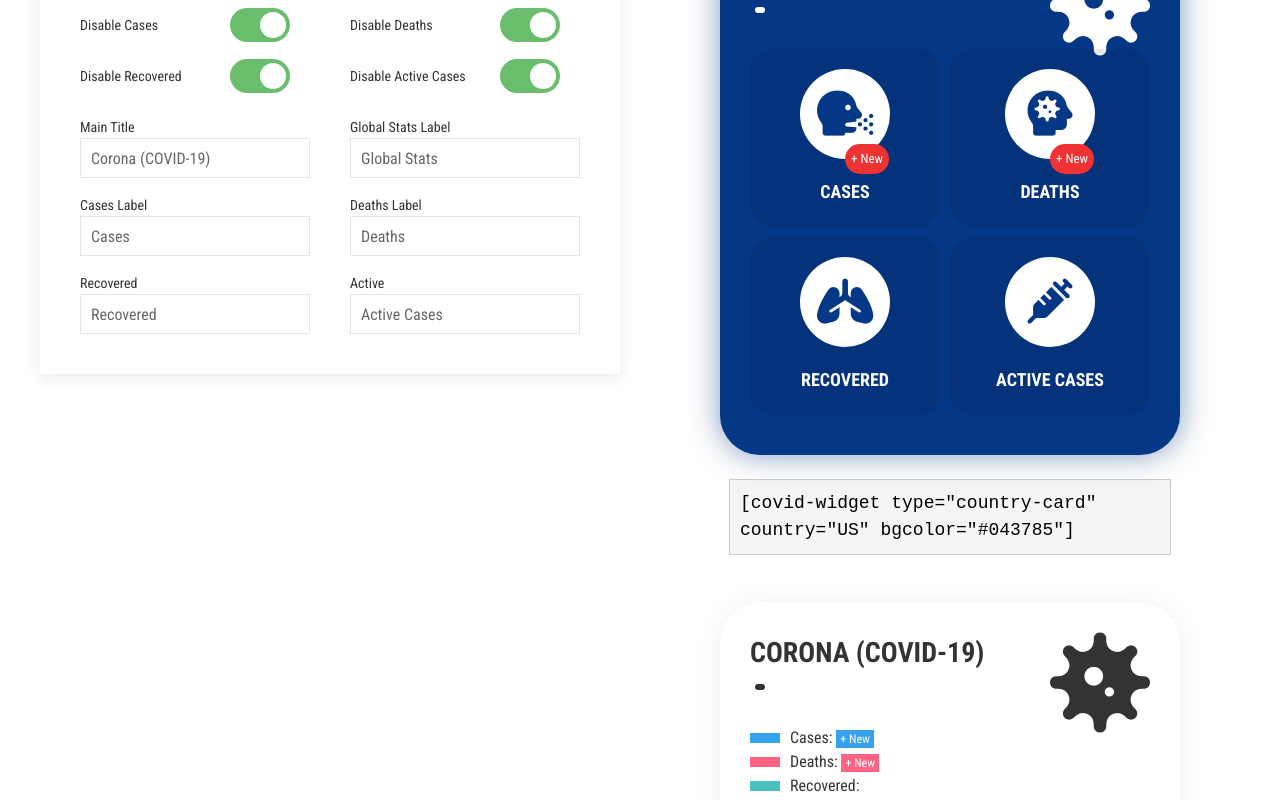
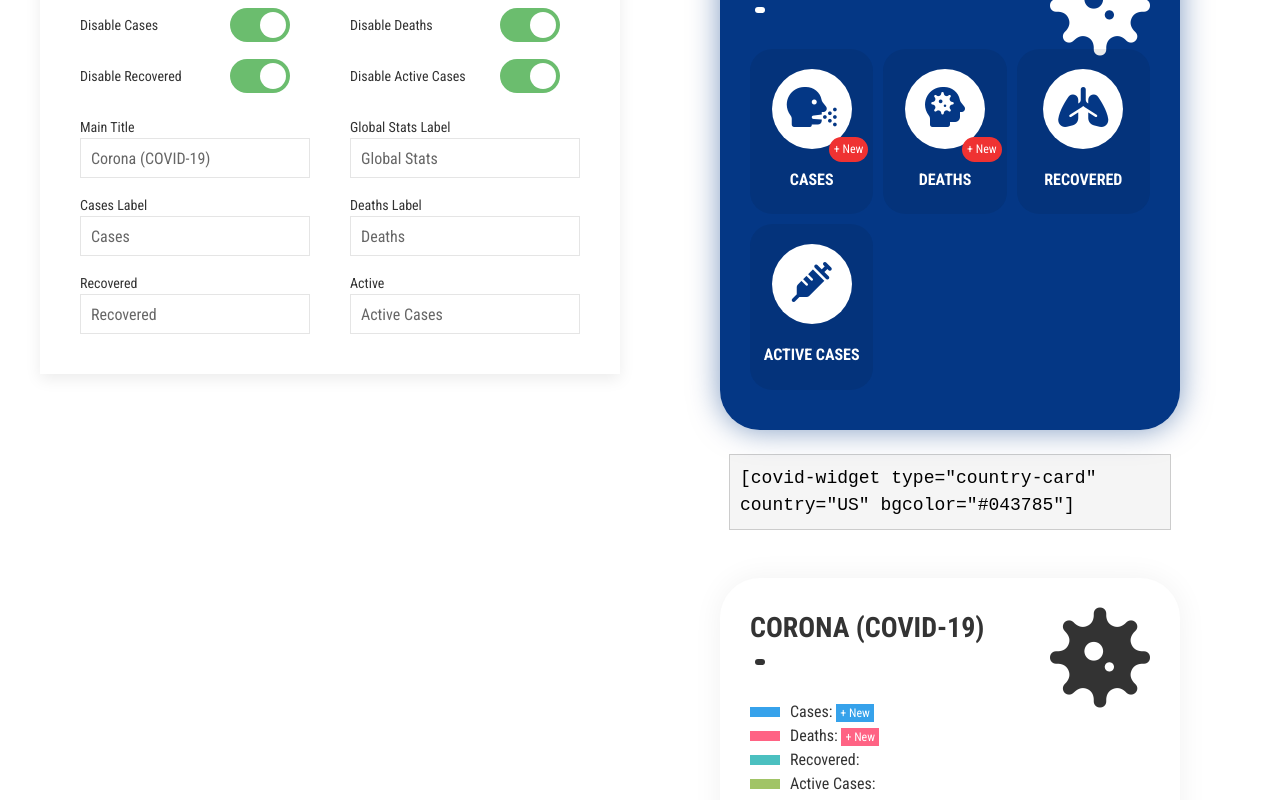
Before and after one commit to sajjadalis/covid19-wp, a Vue app: page / in a window 1280 px wide. Shown: the part 960-1760 px from the top of the page. Built offline with nearby package versions, Linux system fonts and the light colour scheme; no server answers; what vue-papa-parse, vue-tabulator would draw is missing.

Commit message:
global widget

```diff
--- a/public/assets/styles.css
+++ b/public/assets/styles.css
@@ -76,22 +76,20 @@ html, body, h1, h2, h3, h4, h5, h6, p, span, a,
 	margin: 0 auto;
 	filter:  grayscale(0);
 }
-.tabulator-cell[tabulator-field="country"] {
-    font-weight: 700;
-}
-.tabulator-cell[tabulator-field="cases_new"] {
+
+.tabulator-cell[tabulator-field="new_cases"] {
     background-color: #e0f2ff;
     font-weight: 700;
 }
-.tabulator-cell[tabulator-field="cases_new"]:before {
+.tabulator-cell[tabulator-field="new_cases"]:before {
     content: "+"
 }
-.tabulator-cell[tabulator-field="deaths_new"] {
+.tabulator-cell[tabulator-field="new_deaths"] {
     background-color: #f00;
     color: #fff;
     font-weight: 700;
 }
-.tabulator-cell[tabulator-field="deaths_new"]:before {
+.tabulator-cell[tabulator-field="new_deaths"]:before {
     content: "+"
 }
 .tabulator .tabulator-header, .tabulator .tabulator-header .tabulator-col {
@@ -100,14 +98,6 @@ html, body, h1, h2, h3, h4, h5, h6, p, span, a,
 }
 .tabulator .tabulator-header .tabulator-col.tabulator-sortable:hover {
     background-color: #333;
-}
-.tabulator .tabulator-footer .tabulator-page {
-    background: hsla(0,0%,100%,.2)!important;
-    color: #444!important;
-}
-.tabulator .tabulator-footer .tabulator-page:hover {
-    background-color: #444!important;
-    color: #fff!important;
 }
 
 @media (min-width: 960px) {
@@ -160,12 +150,12 @@ html, body, h1, h2, h3, h4, h5, h6, p, span, a,
   }
 
 
-.cov-card, .cov-card h3, .cov-card h4, .cov-card h5, .cov-card .cov-stats {
+ .cov-card, .cov-card h3, .cov-card h4, .cov-card h5, .cov-card .cov-stats {
     font-family: 'Roboto Condensed', sans-serif;
 }
 .cov-card {
     position: relative;
-    width: 350px;
+    width: 400px;
     margin: auto;
     color: #fff;
     padding: 30px;
@@ -191,18 +181,9 @@ html, body, h1, h2, h3, h4, h5, h6, p, span, a,
     font-size: 24px;
     margin-bottom: 20px;
 }
-.cov-card .cov-stats {
-    font-size: 18px;
-    line-height: 130%;
-}
-.cov-grid-wide {
+.cov-grid {
     display: grid;
     grid-template-columns: repeat(3, 1fr);
-    margin-top: 10px;
-}
-.cov-grid {
-    display: grid;
-    grid-template-columns: repeat(2, 1fr);
 }
 .cov-grid .cov-col {
     position: relative;
@@ -213,22 +194,22 @@ html, body, h1, h2, h3, h4, h5, h6, p, span, a,
     text-align: center;
     border-radius: 22px;
 }
-.cov-grid .cov-col:nth-child(2n) {
+.cov-grid .cov-col:nth-child(3n) {
     margin-right: 0;
 }
 .cov-grid .cov-col .fas {
     display: block;
-    width: 90px;
-    height: 90px;
-    font-size: 45px;
-    line-height: 200%;
+     width: 80px;
+    height: 80px;
+    font-size: 40px;
+    line-height: 190%;
     background-color: #fff;
     color: rgb(30, 135, 240);
     border-radius: 100%;
     margin: auto;
 }
 .cov-grid .cov-col h4 {
-    font-size: 18px;
+    font-size: 16px;
     font-weight: 700;
     color: #fff;
     text-transform: uppercase;
@@ -236,12 +217,12 @@ html, body, h1, h2, h3, h4, h5, h6, p, span, a,
 }
 .cov-grid .cov-col span {
     position: absolute;
-    top: 95px;
-    left: 50%;
+    top: 88px;
+    right: 5px;
     background-color: #ef3232;
     color: #fff;
-    padding: 3px 6px 4px;
-    font-size: 13px;
+    padding: 3px 5px 4px;
+    font-size: 12px;
     border-radius: 20px;
 }
 
@@ -250,7 +231,6 @@ html, body, h1, h2, h3, h4, h5, h6, p, span, a,
 ul.chart-list {
     list-style: none;
     padding: 0;
-    margin: 0;
 }
 ul.chart-list li:before {
     content: '';
@@ -393,7 +373,6 @@ ul.chart-list li.casesper1m:before {
     font-size: 11px;
     text-transform: uppercase;
     border-radius: 5px;
-    z-index: 999;
 }
 
 @media (min-width: 960px){
@@ -403,17 +382,6 @@ ul.chart-list li.casesper1m:before {
         float: left;
     }
 }
-
-
-@media (max-width: 540px) {
-    .cov-options.uk-sticky, .cov-options.uk-active.uk-sticky-fixed {
-        position: unset!important;
-    }
-}
-.uk-sticky-below {
-    position: sticky!important;
-}
-
 .cov-options .uk-margin {
     margin: 10px 0!important;
 }
@@ -561,6 +529,10 @@ ul.chart-list li.casesper1m:before {
     margin-bottom: 0;
 }
 
+.uk-sticky-below {
+    position: sticky!important;
+}
+
 input.cov-input {
     padding: 10px;
     max-width: 100%;
--- a/src/components/WidgetGlobal.vue
+++ b/src/components/WidgetGlobal.vue
@@ -9,28 +9,38 @@
 
         <div v-else-if="global" class="cov-card" :style="{ 'width': cardwidth, 'background-color': bgcolor, 'box-shadow': '0 0 30px 0' + bgcolor + 80  }">
             <h3>{{ labeltitle }}</h3>
-            <h5>{{ labelglobal }} <span class="cov-updated" :style="{ 'color': bgcolor }">{{ updated }}</span></h5>
+            <h5>{{ labelglobal }}</h5>
             <i class="fas fa-virus cov-icon"></i>
             <div class="cov-grid">
                 <div v-if="cases" class="cov-col">
                     <i class="fas fa-head-side-cough" :style="{ 'color': bgcolor }"></i>
                     <h4>{{ labelcases }}</h4>
-                    <div class="cov-stats">{{ global.cases }} <span class="cov-new">+{{ global.todayCases }} New</span></div>
+                    <div class="cov-stats">{{ global.cases.toLocaleString() }} <span class="cov-new">+{{ global.todayCases }} New</span></div>
                 </div>
                 <div v-if="deaths" class="cov-col">
                     <i class="fas fa-head-side-virus" :style="{ 'color': bgcolor }"></i>
                     <h4>{{ labeldeaths }}</h4>
-                    <div class="cov-stats">{{ global.deaths }} <span class="cov-new">+{{ global.todayDeaths }} New</span></div>
+                    <div class="cov-stats">{{ global.deaths.toLocaleString() }} <span class="cov-new">+{{ global.todayDeaths }} New</span></div>
+                </div>
+                <div class="cov-col">
+                    <i class="fas fa-lungs" :style="{ 'color': bgcolor }"></i>
+                    <h4>Critical</h4>
+                    <div class="cov-stats">{{ global.critical.toLocaleString() }}</div>
                 </div>
                 <div v-if="recovered" class="cov-col">
                     <i class="fas fa-lungs" :style="{ 'color': bgcolor }"></i>
                     <h4>{{ labelrecovered }}</h4>
-                    <div class="cov-stats">{{ global.recovered }}</div>
+                    <div class="cov-stats">{{ global.recovered.toLocaleString() }}</div>
                 </div>
                 <div v-if="active" class="cov-col">
                     <i class="fas fa-lungs" :style="{ 'color': bgcolor }"></i>
                     <h4>{{ labelactive }}</h4>
-                    <div class="cov-stats">{{ global.active }}</div>
+                    <div class="cov-stats">{{ global.active.toLocaleString() }}</div>
+                </div>
+                <div v-if="active" class="cov-col">
+                    <i class="fas fa-lungs" :style="{ 'color': bgcolor }"></i>
+                    <h4>Cases / 1M</h4>
+                    <div class="cov-stats">{{ global.casesPerOneMillion.toLocaleString() }}</div>
                 </div>
             </div>
         </div>
```
